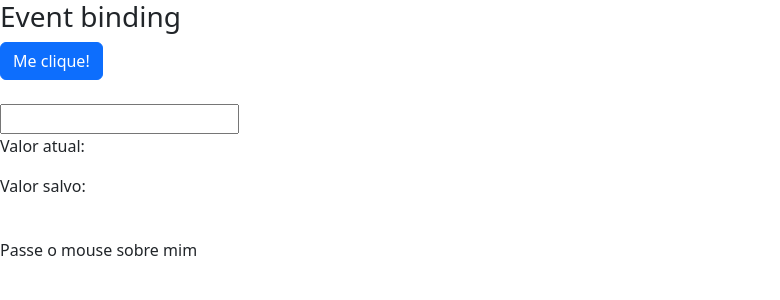
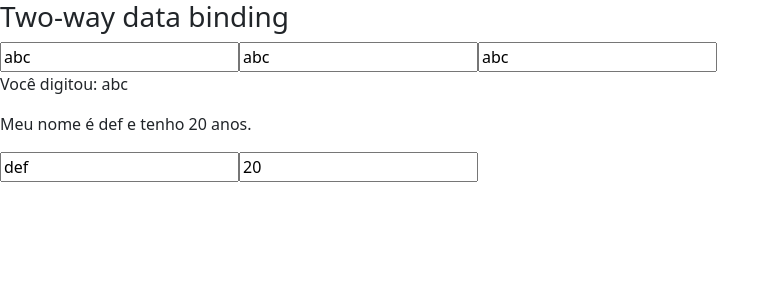
Before and after one commit to ehercoles/curso-angular2, an Angular app in the folder data-binding/: page / in a window 1280 px wide. Shown: the top 300 px of the page, without its empty margins (0-780 px from the left). Built offline with nearby package versions, Linux system fonts and the light colour scheme.

Commit message:
Aula 12: Two-way data binding

```diff
--- a/data-binding/src/app/app.module.ts
+++ b/data-binding/src/app/app.module.ts
@@ -1,8 +1,10 @@
 import { NgModule } from '@angular/core';
 import { BrowserModule } from '@angular/platform-browser';
+import { FormsModule } from '@angular/forms';
 
 import { AppComponent } from './app.component';
 import { DataBindingComponent } from './data-binding/data-binding.component';
+import { MeuFormModule } from './meu-form/meu-form.module';
 
 @NgModule({
   declarations: [
@@ -10,7 +12,9 @@
     DataBindingComponent
   ],
   imports: [
-    BrowserModule
+    BrowserModule,
+    FormsModule,
+    MeuFormModule
   ],
   providers: [],
   bootstrap: [AppComponent]
--- a/data-binding/src/app/data-binding/data-binding.component.html
+++ b/data-binding/src/app/data-binding/data-binding.component.html
@@ -1,5 +1,5 @@
+<!--
 <section class="property-binding">
-    <!--
     <article>
         <h3>Interpolação</h3>
         <p>URL: {{ url }}</p>
@@ -53,7 +53,6 @@
             </div>
         </div>
     </article>
-    -->
 
     <article>
         <h3>Event binding</h3>
@@ -84,3 +83,6 @@
         </div>
     </article>
 </section>
+-->
+
+<app-meu-form></app-meu-form>
--- /dev/null
+++ b/data-binding/src/app/meu-form/meu-form.component.html
@@ -0,0 +1,25 @@
+<section class="two-way-databinding">
+    <article>
+        <h3>Two-way data binding</h3>
+        <div>
+            <input type="text"
+                [value]="nome"
+                (input)="nome = $any($event.target).value" />
+
+            <input type="text"
+                [ngModel]="nome"
+                (ngModelChange)="nome = $event" />
+
+            <input type="text" [(ngModel)]="nome">
+
+            <p>Você digitou: {{ nome }}</p>
+        </div>
+
+        <div>
+            <p>Meu nome é {{pessoa.nome }} e tenho {{ pessoa.idade }} anos.</p>
+
+            <input type="text" [(ngModel)]="pessoa.nome" />
+            <input type="text" [(ngModel)]="pessoa.idade" />
+        </div>
+    </article>
+</section>
--- /dev/null
+++ b/data-binding/src/app/meu-form/meu-form.component.ts
@@ -0,0 +1,15 @@
+import { Component } from '@angular/core';
+
+@Component({
+  selector: 'app-meu-form',
+  templateUrl: './meu-form.component.html',
+  styleUrls: ['./meu-form.component.css']
+})
+export class MeuFormComponent {
+  nome :string = 'abc';
+
+  pessoa :any = {
+    nome :'def',
+    idade: 20
+  }
+}
```
Also changed, not shown: data-binding/src/app/meu-form/meu-form.module.ts (added, +18 -0 lines), data-binding/src/app/meu-form/meu-form.component.css (added), 1 other file (tests, documents, lock files or other folders).
